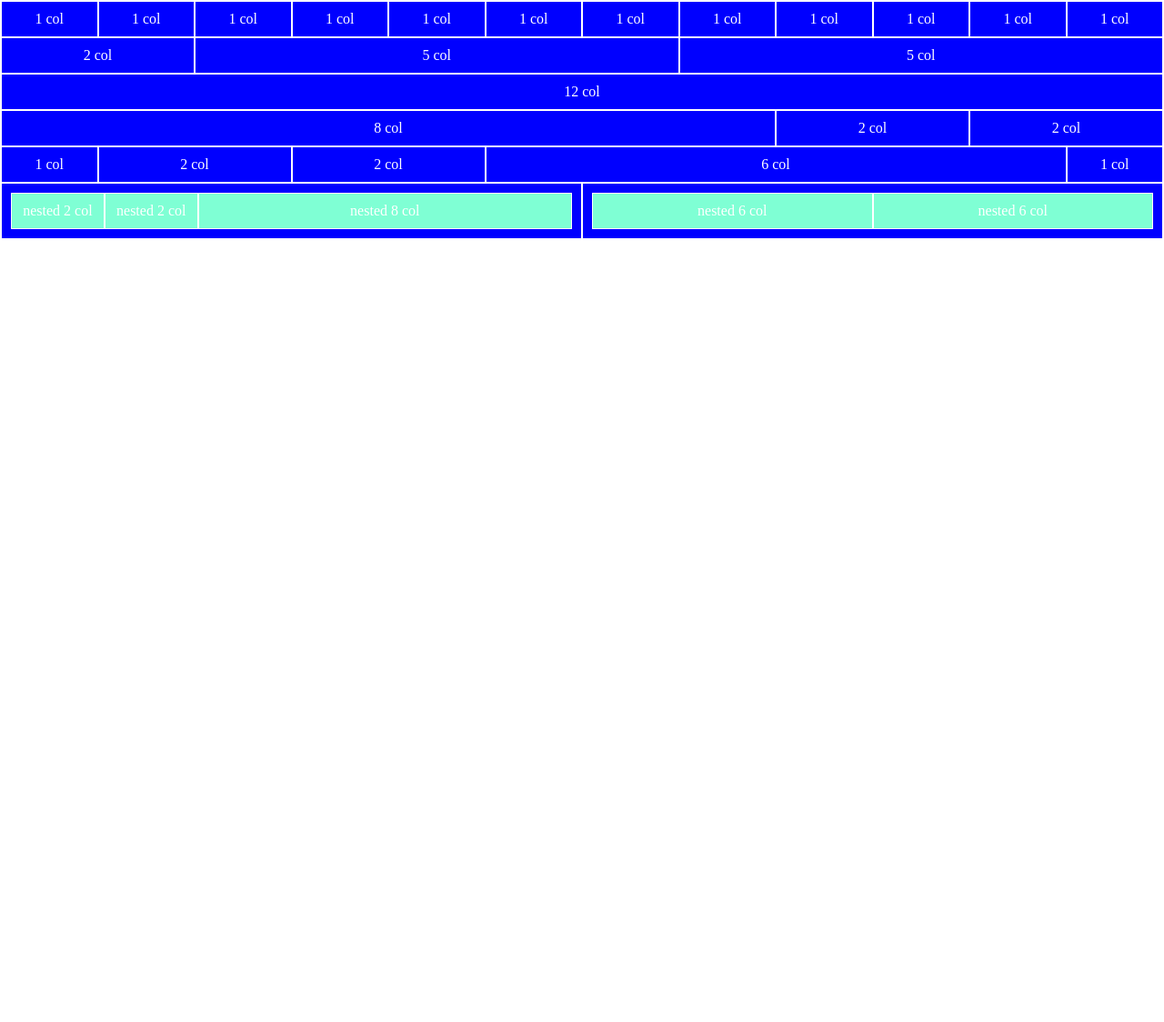
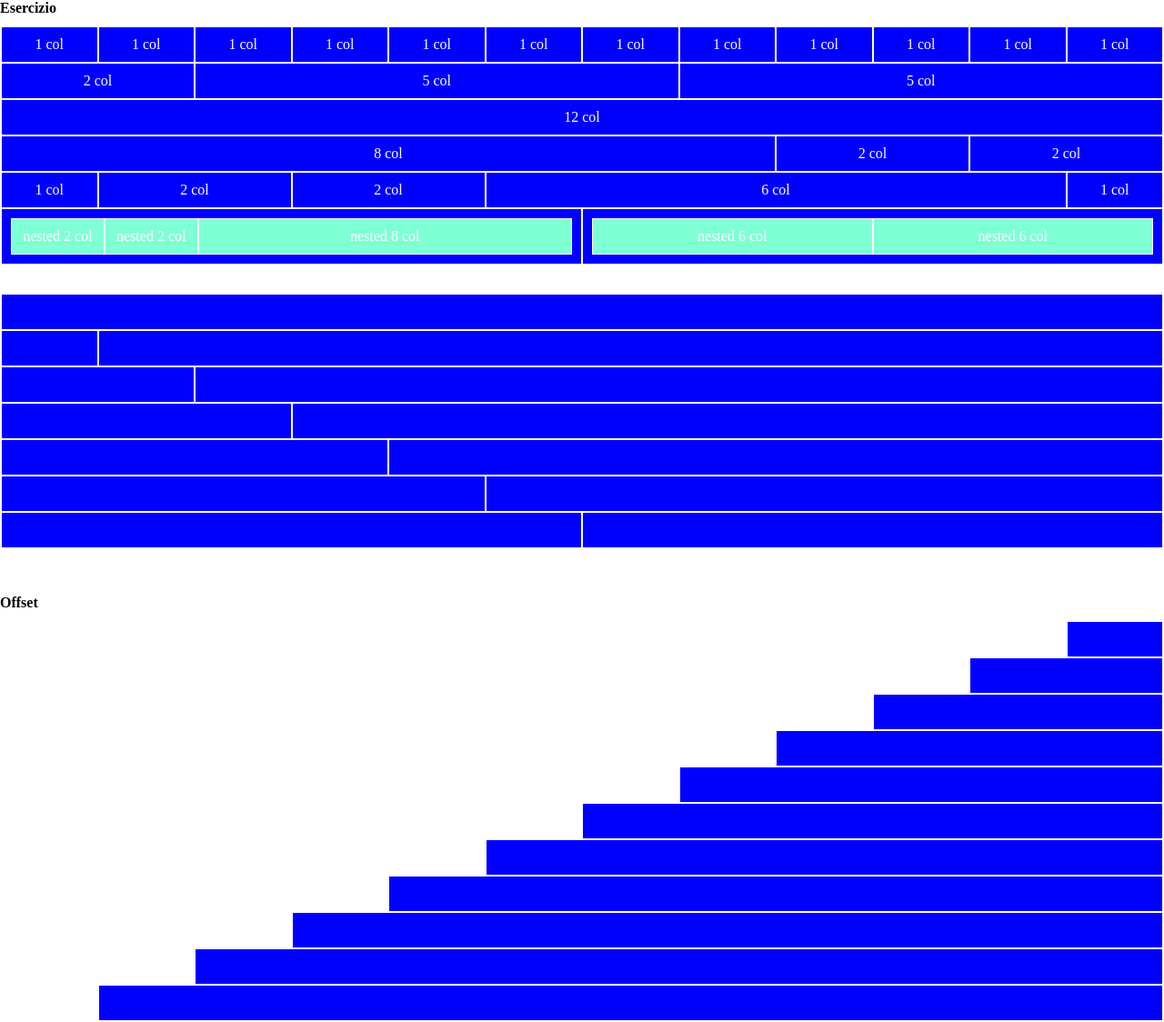
Before and after one commit to LucaSpennato/html-css-12bool, a plain HTML site: page index.html in a window 1280 px wide. Shown: the whole page at 91% size. Before the commit the page ends 800 px from the top, so only its background shows below. Drawn offline with Linux system fonts and the light colour scheme.

Commit message:
framework offset-right-10 fix; style.css mod height and bg add html 2 and 3 ex add

```diff
--- a/css/12bool.css
+++ b/css/12bool.css
@@ -425,7 +425,7 @@
 }
 
 .col-offset-left-10 {
-    margin-left: calc((100% / 12) * 1);
+    margin-left: calc((100% / 12) * 10);
 }
 
 .col-offset-left-11 {
@@ -832,7 +832,7 @@
     }
 
     .col-md-offset-left-10 {
-        margin-left: calc((100% / 12) * 1);
+        margin-left: calc((100% / 12) * 10);
     }
 
     .col-md-offset-left-11 {
@@ -1240,7 +1240,7 @@
     }
 
     .col-lg-offset-left-10 {
-        margin-left: calc((100% / 12) * 1);
+        margin-left: calc((100% / 12) * 10);
     }
 
     .col-lg-offset-left-11 {
@@ -1648,7 +1648,7 @@
     }
 
     .col-xl-offset-left-10 {
-        margin-left: calc((100% / 12) * 1);
+        margin-left: calc((100% / 12) * 10);
     }
 
     .col-xl-offset-left-11 {
--- a/css/style.css
+++ b/css/style.css
@@ -1,8 +1,3 @@
-.container-fluid{
-    background-color:aqua;
-    height: 200px;
-}
-
 .row{
     border: 1px solid white;
 }
@@ -16,3 +11,8 @@
 .col-6.row>[class*="col-"]{
     background-color: aquamarine;
 }
+
+.row:nth-child(3)>[class*="col-"],
+.row:nth-child(5)>[class*="col-"]{
+    height: 40px;
+}
--- a/index.html
+++ b/index.html
@@ -11,7 +11,8 @@
 <body>
 
 <div class="container-fluid">
-    <div class="row txt-align-center">
+    <div class="txt-bold">Esercizio</div>
+    <div class="row txt-align-center margin-top-10px">
         <div class="col-1 padding-10px">1 col</div>
         <div class="col-1 padding-10px">1 col</div>
         <div class="col-1 padding-10px">1 col</div>
@@ -51,6 +52,55 @@
             <di class="col-6 padding-10px">nested 6 col</di>
         </div>
     </div>
+
+    <div class="row margin-top-30px">
+        <div class="col-12"></div>
+
+        <div class="col-1"></div>
+        <div class="col-11"></div>
+
+        <div class="col-2"></div>
+        <div class="col-10"></div>
+
+        <div class="col-3"></div>
+        <div class="col-9"></div>
+
+        <div class="col-4"></div>
+        <div class="col-8"></div>
+
+        <div class="col-5"></div>
+        <div class="col-7"></div>
+
+        <div class="col-6"></div>
+        <div class="col-6"></div>
+    </div>
+
+    <div class="margin-top-50px txt-bold">Offset</div>
+
+    <div class="row margin-top-10px">
+        <div class="col-1 col-offset-left-11"></div>
+
+        <div class="col-2 col-offset-left-10"></div>
+
+        <div class="col-3 col-offset-left-9"></div>
+
+        <div class="col-4 col-offset-left-8"></div>
+
+        <div class="col-5 col-offset-left-7"></div>
+
+        <div class="col-6 col-offset-left-6"></div>
+
+        <div class="col-7 col-offset-left-5"></div>
+
+        <div class="col-8 col-offset-left-4"></div>
+
+        <div class="col-9 col-offset-left-3"></div>
+
+        <div class="col-10 col-offset-left-2"></div>
+
+        <div class="col-11 col-offset-left-1"></div>
+
+    </div>
 </div>
 
 </body>
```
